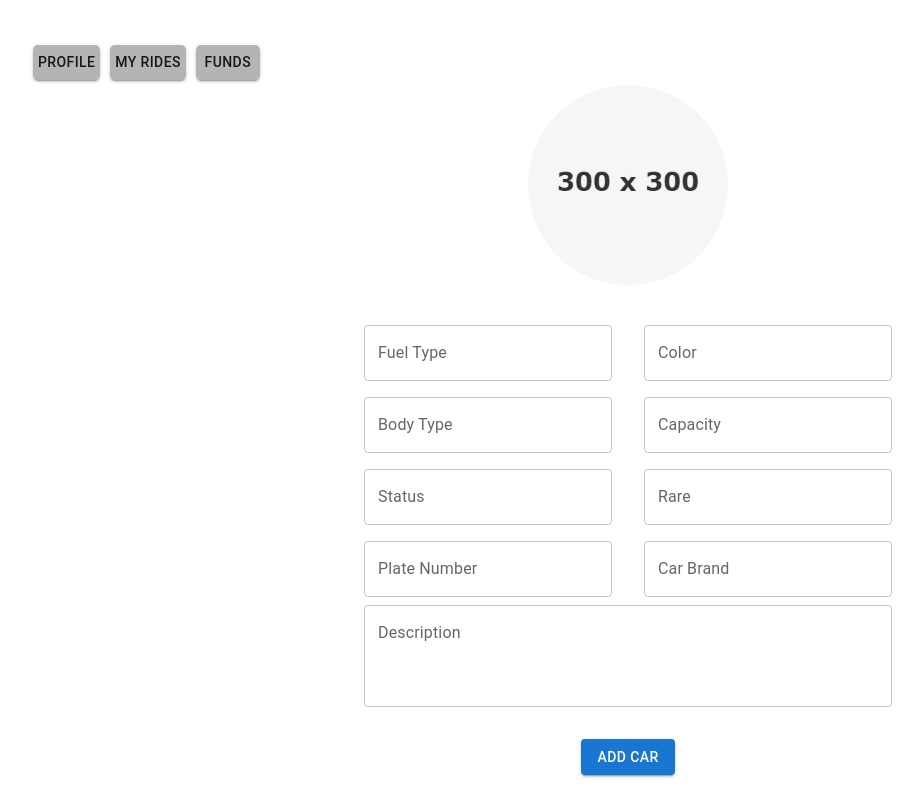
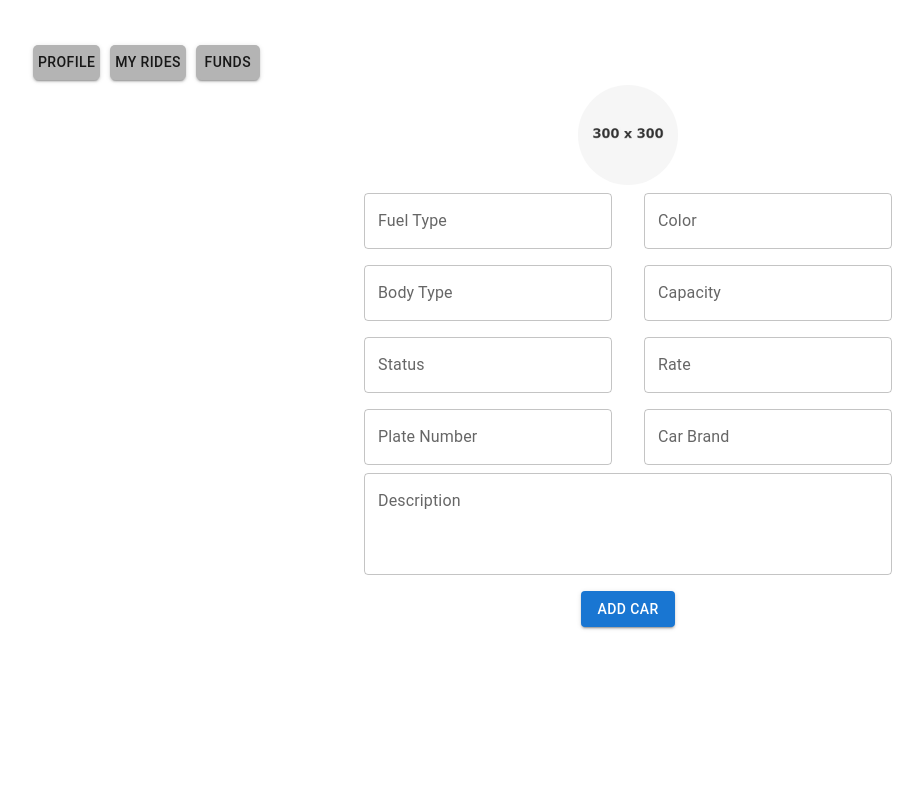
Before and after one commit to ISilviu/Hackathon-Oscorp, a React (Create React App) app: page /account in a window 1280 px wide. Shown: the whole page, without its empty margins (12-935 px from the left). Built offline with nearby package versions, Linux system fonts and the light colour scheme; what apollo-link-rest would draw is missing.

Commit message:
- working on account #3

```diff
--- a/src/app/pages/account-page/AccountPage.js
+++ b/src/app/pages/account-page/AccountPage.js
@@ -30,9 +30,9 @@ const AccountPage = () => {
                 <Avatar
                     alt="Remy Sharp"
                     src="images/placeholder.jpg"
-                    sx={{ width: 200, height: 200 }}
+                    sx={{ width: 100, height: 100 }}
                 />
-                <form style={{margin: "2rem"}}>
+                <form style={{'margin-bottom': "1rem"}}>
                     <Box style={{display:"flex"}}>
                         <Stack style={{margin: "0 1rem"}}>
                             <TextFieldWrapper>
@@ -61,7 +61,7 @@ const AccountPage = () => {
                             </TextFieldWrapper>
 
                             <TextFieldWrapper>
-                                <TextField id="outlined-basic" label="Rare" variant="outlined" />
+                                <TextField id="outlined-basic" label="Rate" variant="outlined" />
                             </TextFieldWrapper>
 
                             <TextFieldWrapper>
```
